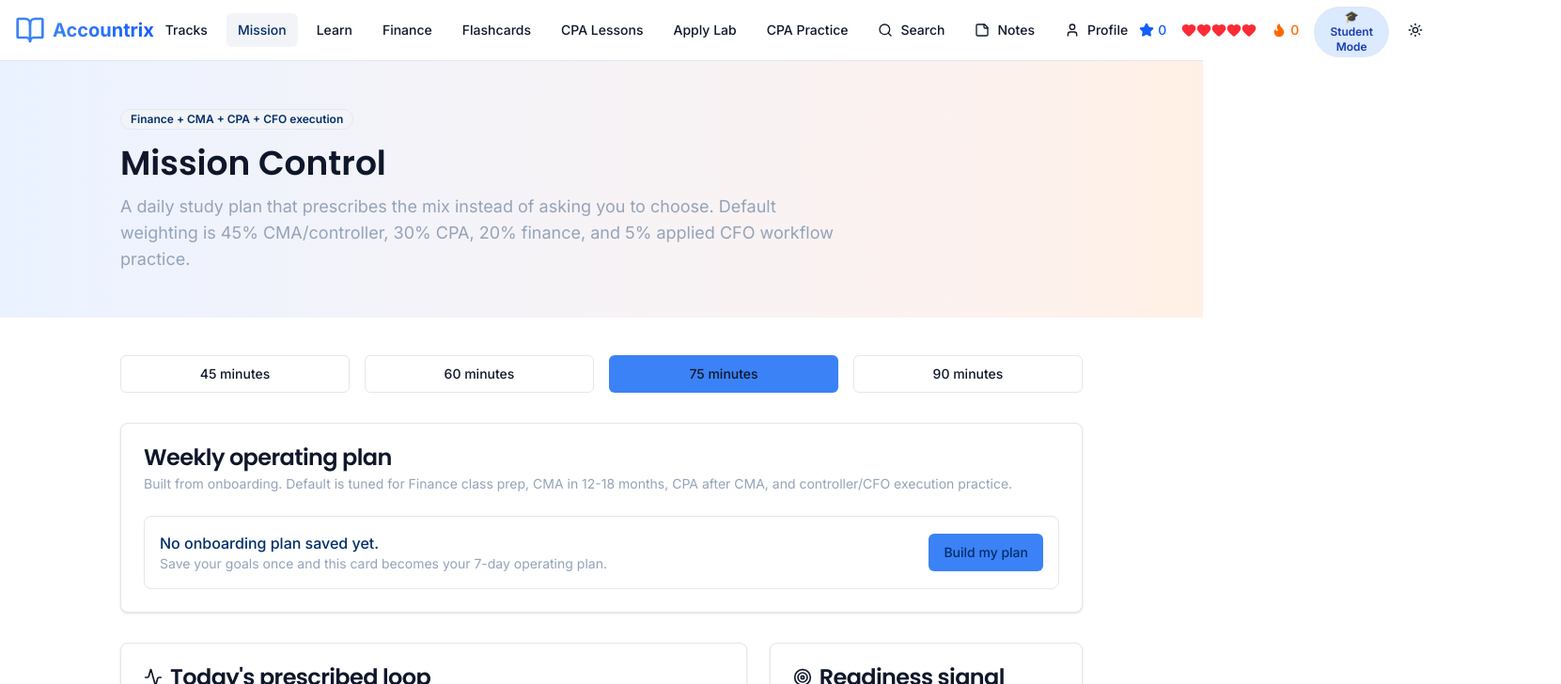
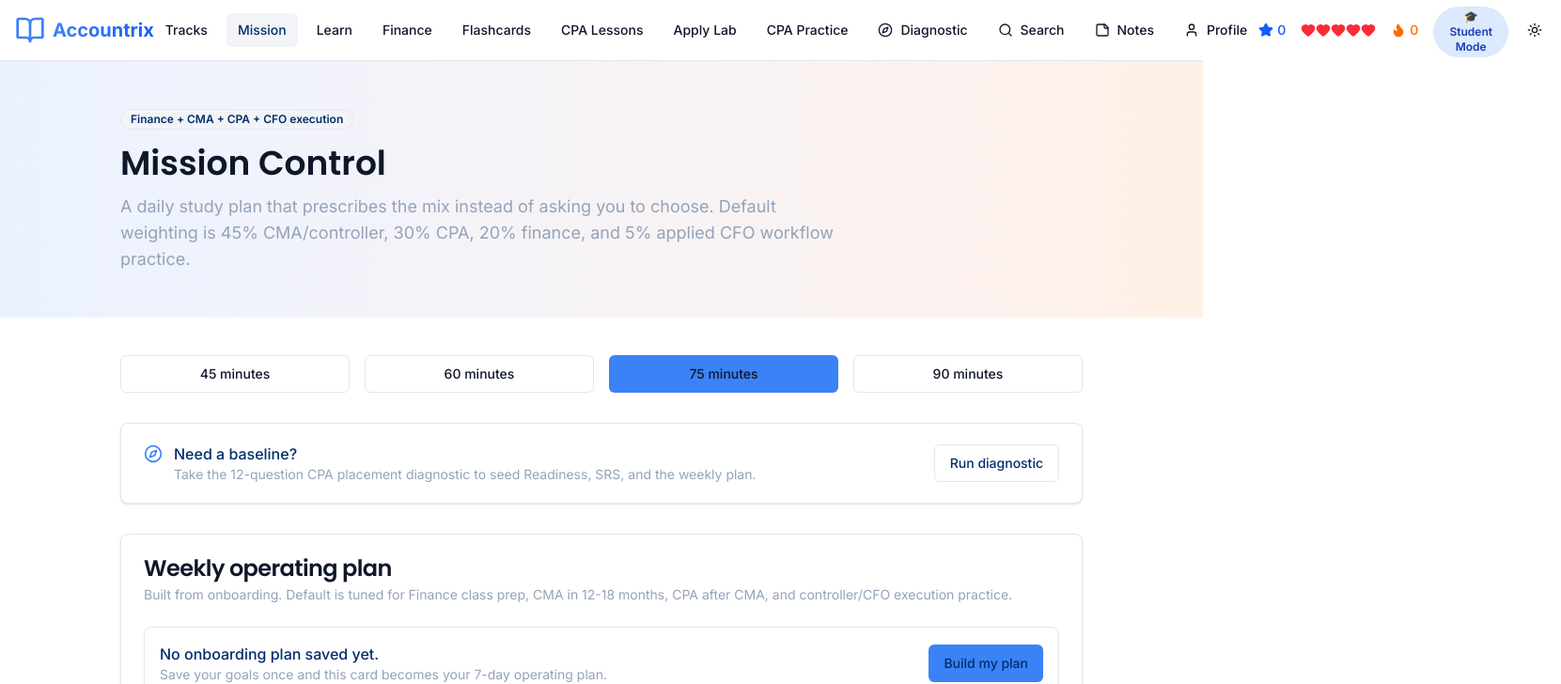
Before and after one commit to kennybhill7/AccountrixCPA-App, a Next.js app: page /mission in a window 1280 px wide. Shown: the top 728 px of the page at 94% size, 1661 px wide, since content can reach past the window. Built offline with nearby package versions, Linux system fonts and the light colour scheme.

Commit message:
feat(diagnostic): surface placement entry points

```diff
--- a/app/mission/page.tsx
+++ b/app/mission/page.tsx
@@ -2,7 +2,7 @@
 
 import { useEffect, useMemo, useState } from "react";
 import Link from "next/link";
-import { Activity, BookOpen, Calculator, ClipboardCheck, GraduationCap, Target } from "lucide-react";
+import { Activity, BookOpen, Calculator, ClipboardCheck, Compass, GraduationCap, Target } from "lucide-react";
 import { Badge } from "@/components/ui/badge";
 import { Button } from "@/components/ui/button";
 import { Card, CardContent, CardDescription, CardHeader, CardTitle } from "@/components/ui/card";
@@ -199,6 +199,23 @@
               </Button>
             ))}
           </div>
+
+          <Card>
+            <CardContent className="flex flex-col gap-3 py-5 md:flex-row md:items-center md:justify-between">
+              <div className="flex items-start gap-3">
+                <Compass className="mt-0.5 h-5 w-5 text-primary" />
+                <div>
+                  <div className="font-medium">Need a baseline?</div>
+                  <p className="text-sm text-muted-foreground">
+                    Take the 12-question CPA placement diagnostic to seed Readiness, SRS, and the weekly plan.
+                  </p>
+                </div>
+              </div>
+              <Button asChild variant="outline" className="shrink-0">
+                <Link href="/diagnostic">Run diagnostic</Link>
+              </Button>
+            </CardContent>
+          </Card>
 
           <Card>
             <CardHeader>
--- a/components/Header.tsx
+++ b/components/Header.tsx
@@ -6,7 +6,7 @@
 import { StreakHeartsXp } from "@/components/StreakHeartsXp";
 import { LearningModeToggle } from "@/components/LearningModeToggle";
 import { MobileNav } from "@/components/MobileNav";
-import { BookOpen, Search, User, Menu, X, Moon, Sun, StickyNote } from "lucide-react";
+import { BookOpen, Compass, Search, User, Menu, X, Moon, Sun, StickyNote } from "lucide-react";
 import { useTheme } from "next-themes";
 import { useState, useEffect } from "react";
 
@@ -99,6 +99,16 @@
             </Button>
             <Button
               asChild
+              variant={isActive("/diagnostic") ? "secondary" : "ghost"}
+              size="sm"
+            >
+              <Link href="/diagnostic">
+                <Compass className="h-4 w-4 mr-2" />
+                Diagnostic
+              </Link>
+            </Button>
+            <Button
+              asChild
               variant={isActive("/search") ? "secondary" : "ghost"}
               size="sm"
             >
--- a/components/MobileNav.tsx
+++ b/components/MobileNav.tsx
@@ -7,6 +7,7 @@
   BookOpen,
   Calculator,
   ClipboardCheck,
+  Compass,
   FlaskConical,
   Gauge,
   GraduationCap,
@@ -29,6 +30,7 @@
   { href: "/cpa", label: "CPA Lessons", icon: GraduationCap },
   { href: "/apply", label: "Apply Lab", icon: ClipboardCheck },
   { href: "/crossover", label: "CPA Practice", icon: ListChecks },
+  { href: "/diagnostic", label: "Diagnostic", icon: Compass },
   { href: "/sims", label: "Exam Sims", icon: FlaskConical },
   { href: "/readiness", label: "Readiness", icon: Gauge },
   { href: "/mistakes", label: "Mistake Bank", icon: AlertTriangle },
```
Also changed, not shown: .agent/tasks.json.
